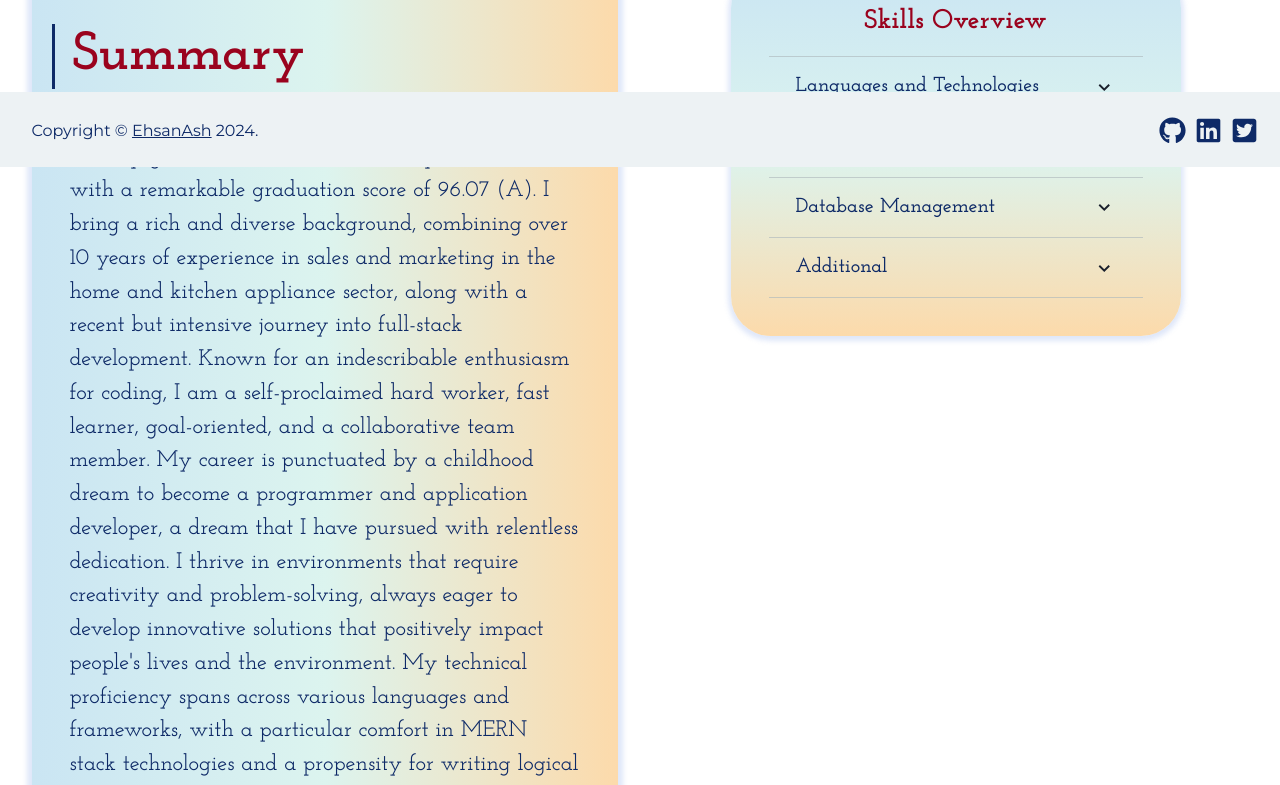
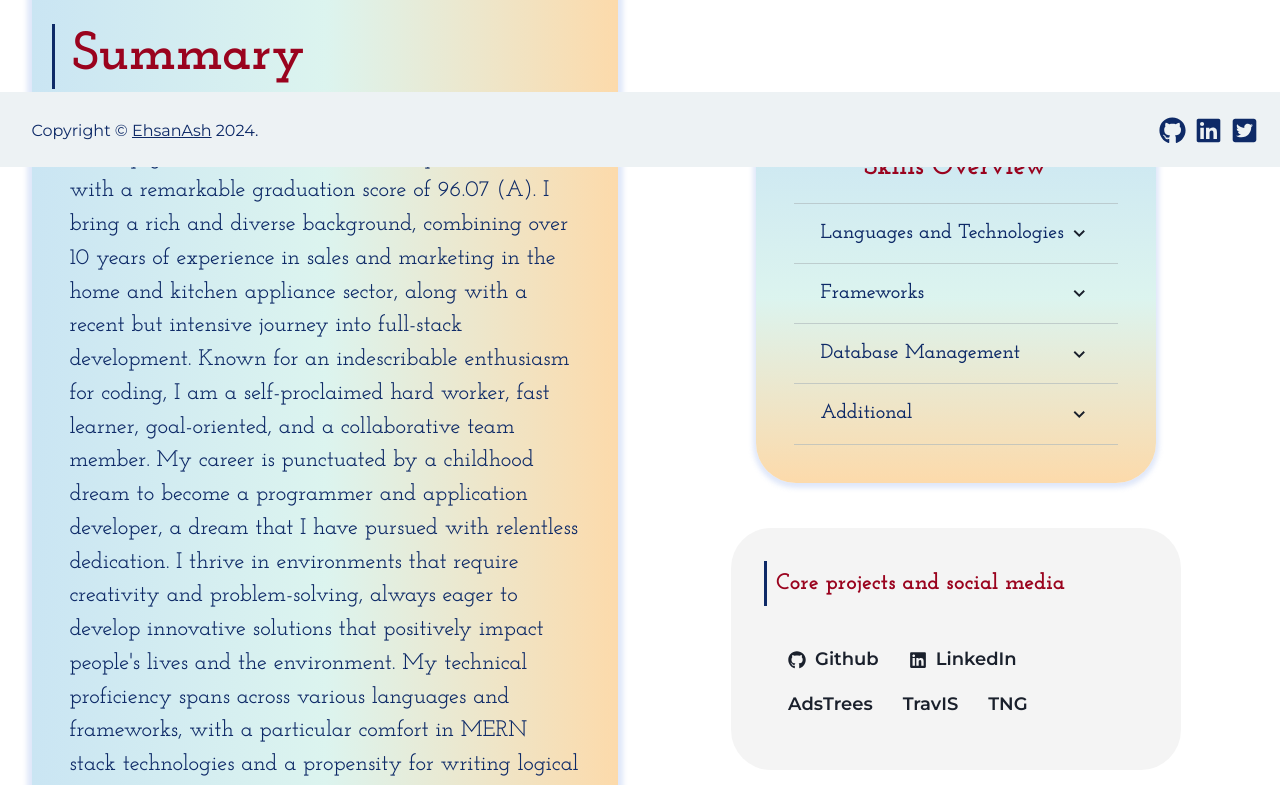
Before and after one commit to EhsanAsh/EhsanAsh-Portfolio, a React (Vite) app: page /portfolio in a window 1280 px wide. Shown: the part 633-1418 px from the top of the page. Built offline with nearby package versions, Linux system fonts and the light colour scheme; a web font is replaced by a local one.

Commit message:
perf: Add portfolio card component and update portfolio page

```diff
--- /dev/null
+++ b/src/components/portfolioCard/index.jsx
@@ -0,0 +1,88 @@
+// This file is the card component for the portfolio page.
+// Which exports the LinkedIn, GitHub and core Projects links.
+// ============================================================
+
+// Import packages
+// ============================================================
+import { Link as ChakraLink } from '@chakra-ui/react';
+import {
+    Card,
+    CardHeader,
+    CardBody,
+    Heading,
+    Button,
+} from '@chakra-ui/react';
+import { FaGithub, FaLinkedin } from 'react-icons/fa';
+// ============================================================
+
+// Define component
+// ============================================================
+const PortfolioCard = () => {
+
+    const LinksData = [
+        {
+            label: 'Github',
+            to: 'https://github.com/EhsanAsh',
+        },
+        {
+            label: 'LinkedIn',
+            to: 'https://www.linkedin.com/in/ehsan-ashrafipour-922056245/',
+        },
+        {
+            label: 'AdsTrees',
+            to: 'https://adstrees.com/',
+        },
+        {
+            label: 'TravIS',
+            to: 'https://travis231017-9762a24c277b.herokuapp.com/',
+        },
+        {
+            label: 'TNG',
+            to: 'https://uoftgroup3.github.io/toronto-newcomers-guide/',
+        },
+    ];
+
+    return (
+        <Card size={'sm'} variant={'links'}>
+            <CardHeader>
+                <Heading
+                    as={'h2'}
+                    textAlign='left'
+                    fontSize={{ base: 'md', md: 'lg', lg: 'xl' }}
+                    color={'brand.error'}
+                    fontFamily={'josefinSlabTitle'}
+                    fontWeight={'700'}
+                    pb={4}
+                    borderLeft={'3px solid'}
+                    borderColor={'brand.darkBlue'}
+                    p={2}
+                >
+                    Core projects and social media
+                </Heading>
+            </CardHeader>
+            <CardBody alignSelf={'stretch'} m={2}>
+                {LinksData.map((link, index) => (
+                    <Button
+                        key={index}
+                        leftIcon={
+                            link.label === 'Github' ? <FaGithub /> :
+                                link.label === 'LinkedIn' ? <FaLinkedin /> : null
+                        }
+                        variant={'portfolioLinks'}
+                    >
+                        <ChakraLink as={'a'} href={link.to} isExternal>
+                            {link.label}
+                        </ChakraLink>
+                    </Button>
+                ))}
+            </CardBody>
+        </Card>
+    );
+
+};
+// ============================================================
+
+// Export component
+// ============================================================
+export default PortfolioCard;
+// ============================================================
--- a/src/pages/Portfolio.jsx
+++ b/src/pages/Portfolio.jsx
@@ -13,29 +13,12 @@ import {
     Button
 } from '@chakra-ui/react';
 import SkillList from '../components/skillList';
+import PortfolioCard from '../components/portfolioCard';
 // ============================================================
 
 // Functional component
 // ============================================================
 const Portfolio = () => {
-
-    const socialLinks = [
-        {
-            name: 'Github',
-            url: 'https://github.com/EhsanAsh',
-            icon: 1,
-        },
-        {
-            name: 'LinkedIn',
-            url: 'https://www.linkedin.com/in/ehsan-ashrafipour-922056245/',
-            icon: 2,
-        },
-        {
-            name: 'Twitter',
-            url: 'https://twitter.com/EhsanAsh_5123',
-            icon: 3,
-        },
-    ];
 
     const handleClick = () => {
         const publicUrl = `${window.location.protocol}//${window.location.host}`;
@@ -87,7 +70,7 @@ const Portfolio = () => {
                     </Text>
                     <Box alignSelf={'center'} m={2}>
                         <Button onClick={handleClick} variant={'portfolio'}>
-                        Download Ehsan&apos;s Resume
+                            Download Ehsan&apos;s Resume
                         </Button>
                     </Box>
                 </Container>
@@ -96,14 +79,20 @@ const Portfolio = () => {
                 display={'flex'}
                 flexDirection={'column'}
                 alignItems={'center'}
-                alignSelf={'flex-start'}
+                alignSelf={'center'}
                 justifyContent={'center'}
                 width={'100%'}
                 height={'auto'}
                 ml={{ base: 0, lg: 10 }}
-                mt={{ base: 10, lg: 0 }}
+                my={{ base: 10, lg: 0 }}
+                gap={'10'}
             >
-                <SkillList/>
+                <Box>
+                    <SkillList />
+                </Box>
+                <Box>
+                    <PortfolioCard/>
+                </Box>
             </Box>
         </Flex>
 
```
